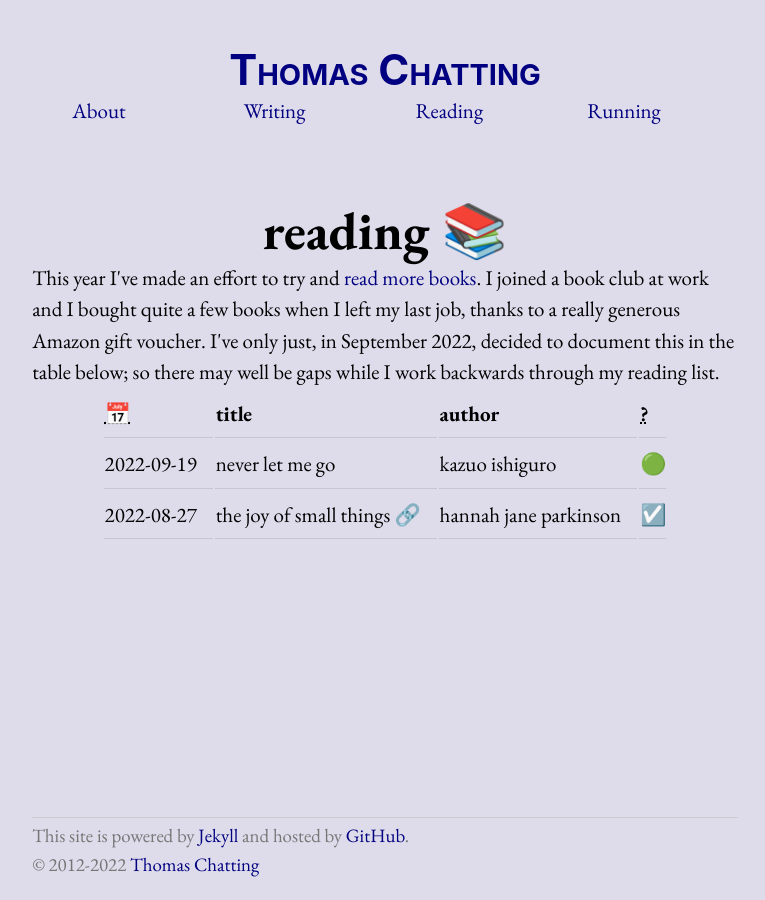
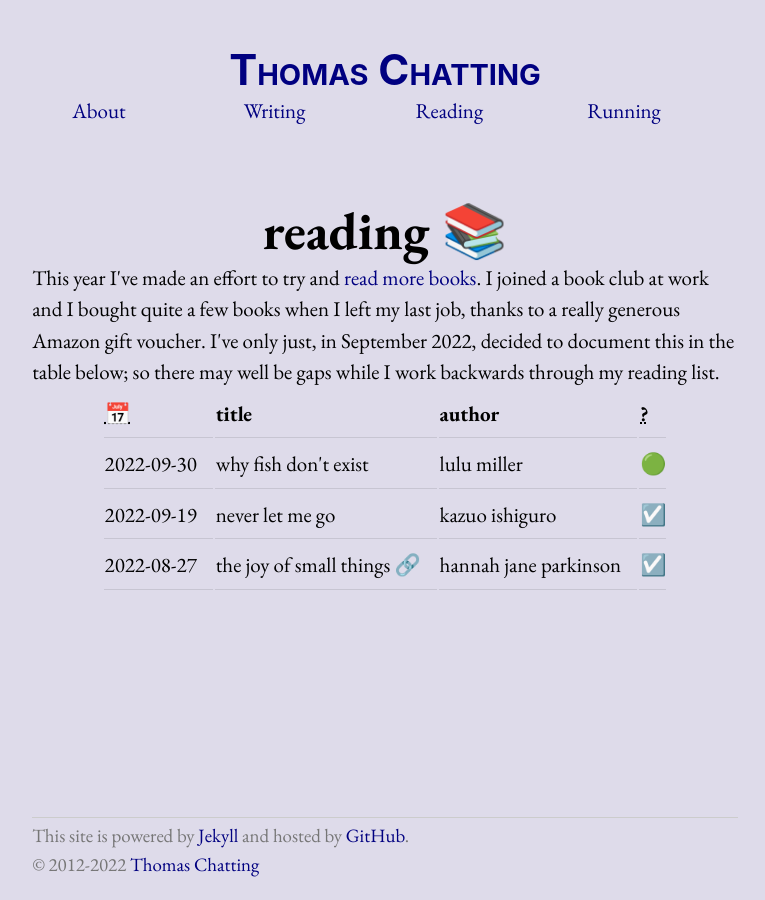
Before and after one commit to tomchatting/tomchatting.github.io, a Jekyll site: the page built from reading.md, in a window 1280 px wide. Shown: the whole page, without its empty margins (255-1020 px from the left). Built offline with Jekyll 4.4.1, drawn with Linux system fonts in a browser that asks for light colours.

Commit message:
Reading update

```diff
--- a/reading.md
+++ b/reading.md
@@ -17,10 +17,17 @@ permalink: /reading/
     </tr>
 
     <tr>
+        <td>2022-09-30</td>
+        <td>why fish don't exist</td>
+        <td>lulu miller</td>
+        <td>🟢</td>
+    </tr>
+
+    <tr>
         <td>2022-09-19</td>
         <td>never let me go</td>
         <td>kazuo ishiguro</td>
-        <td>🟢</td>
+        <td>☑️</td>
     </tr>
 
     <tr>
```
Also changed, not shown: 1 other file.
